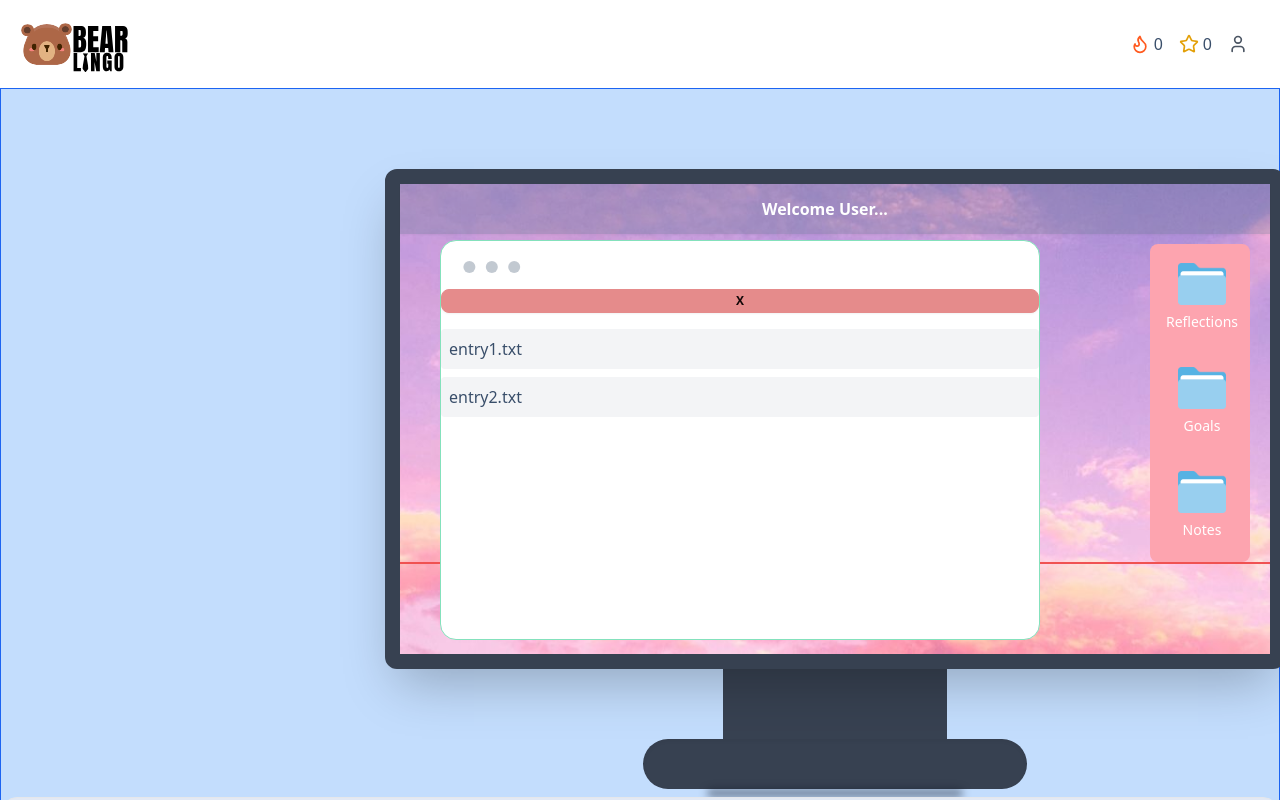
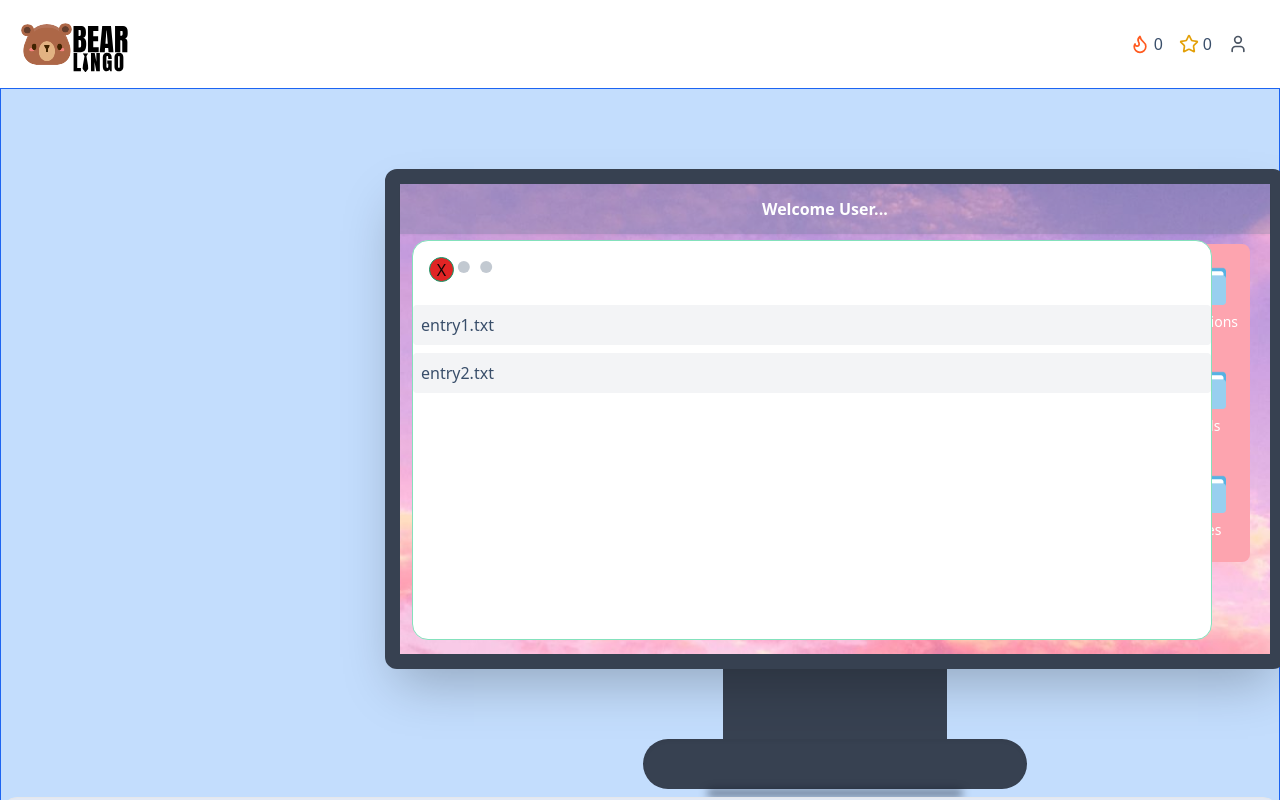
Before and after one commit to unix2dossss/Bearlingo, a React (Vite) app in the folder frontend/: page /Journal in a window 1280 px wide. Both pictures are taken after a click on the element "Reflections". Shown: the top 800 px of the page. Built offline with nearby package versions, Linux system fonts and the light colour scheme; no server answers.

Commit message:
Added x i.e delete button to close the folder

```diff
--- a/frontend/src/pages/Journal.jsx
+++ b/frontend/src/pages/Journal.jsx
@@ -65,11 +65,11 @@ const Journal = () => {
                         {/* Files of a folder */}
                         {openFolder && (
                             <>
-                                <div className="flex justify-center border border-red-500">
-                                    <div className=" absolute top-14 left-10 w-[600px] h-[400px] mockup-window bg-base-100 border border-green-300"> {/*} border-base-300 */}
+                                <div className="flex justify-center">
+                                    <div className=" absolute top-14 left-3 w-[800px] h-[400px] mockup-window bg-base-100 border border-green-300"> {/*} border-base-300 */}
 
                                         <button
-                                            className="btn btn-xs btn-error"
+                                            className="flex justify-center border border-green-500 rounded-full absolute left-4 top-4 bg-red-600 btn-error w-[25px] h-[25px] "
                                             onClick={() => setOpenFolder(null)}
                                         >
                                             X
```
